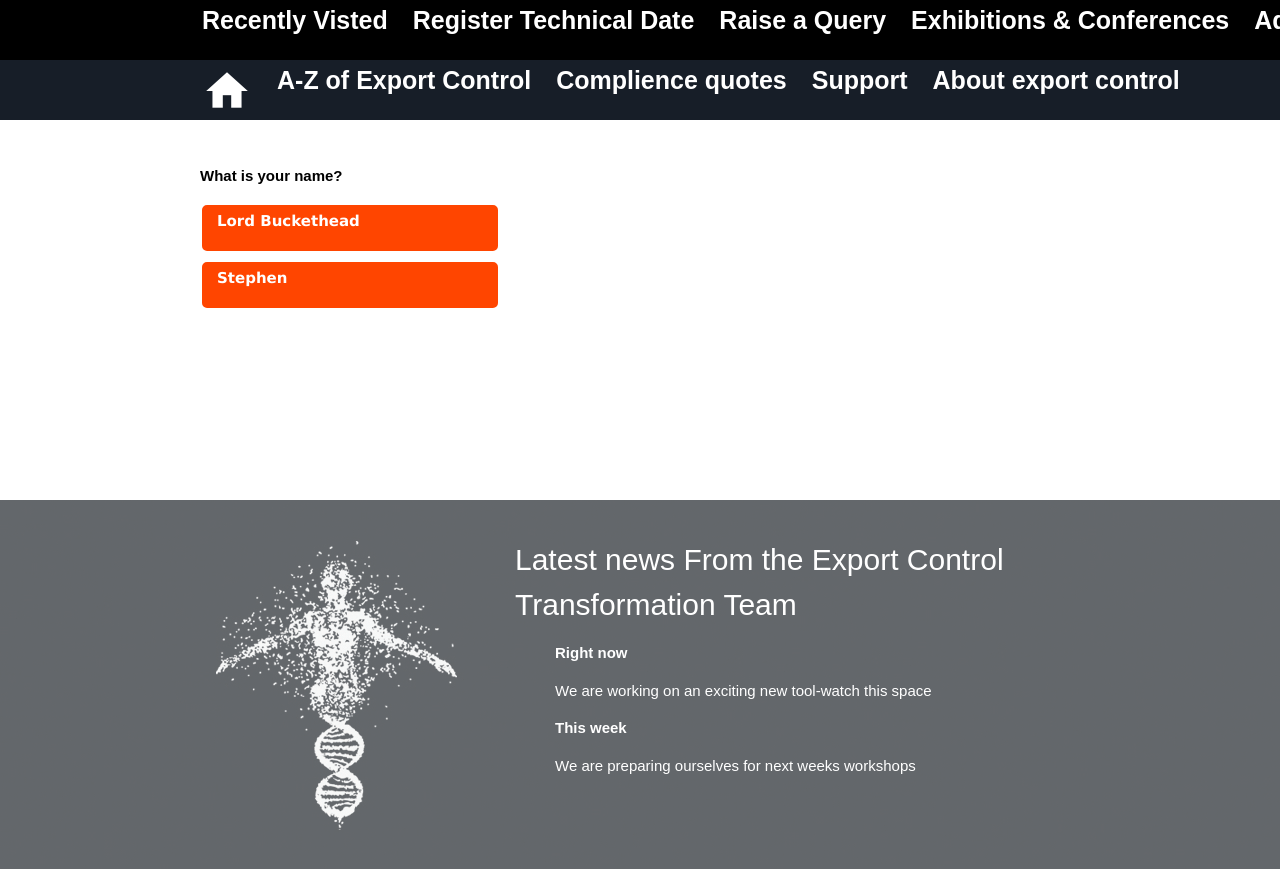
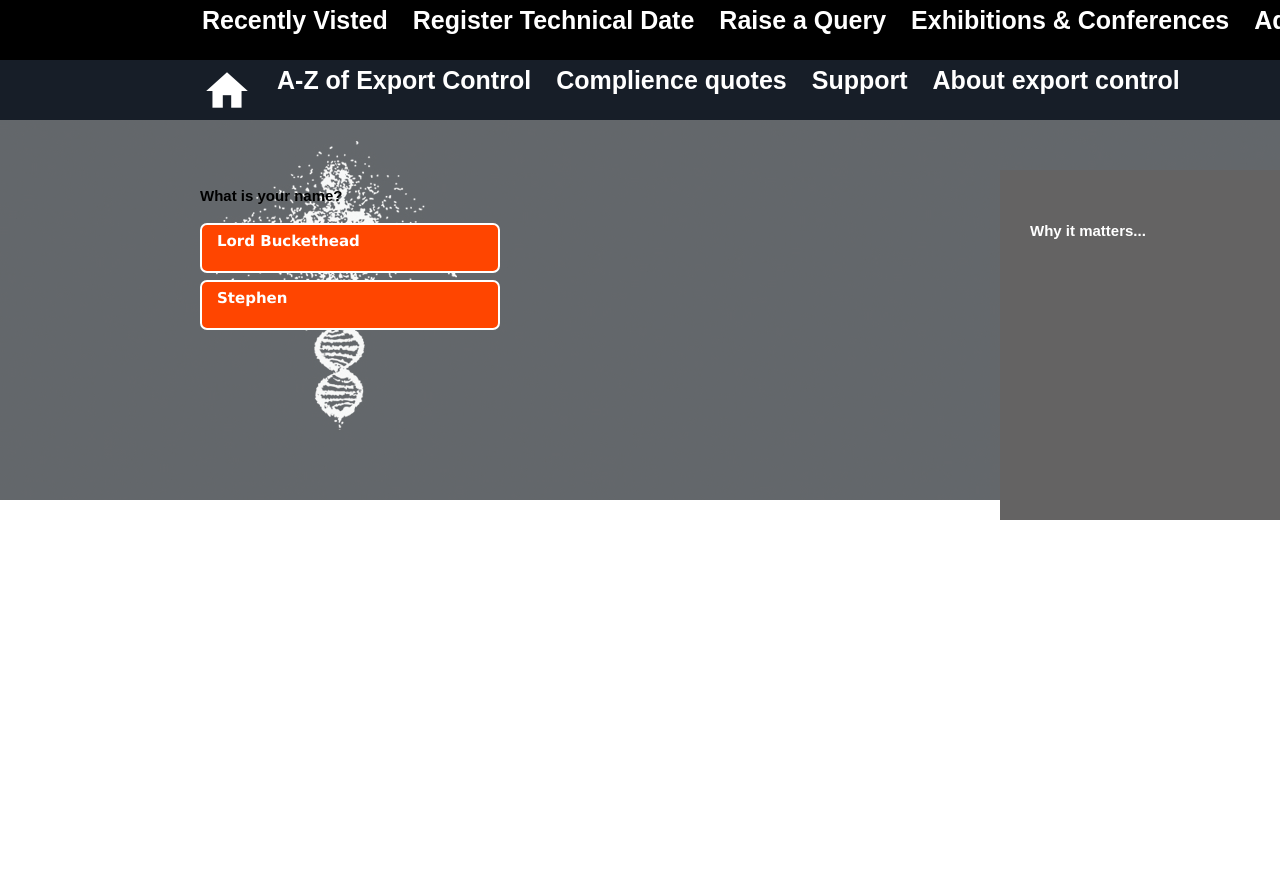
Before and after one commit to Rich-A/PortalPoC, a Jekyll site: the page built from test.markdown, in a window 1280 px wide. Shown: the top 869 px of the page. Built offline with Jekyll 4.4.1, drawn with Linux system fonts in a browser that asks for light colours.

Commit message:
matters box

```diff
--- a/_layouts/question.html
+++ b/_layouts/question.html
@@ -12,7 +12,7 @@
 
         <div class="content">
 
-
+            <div class= "qzone">
         <div class="question_box">
         <p class="question">{{page.question}}</p>
         </div>
@@ -28,6 +28,14 @@
     </div>
 
 
+    <div class= "mzone">
+
+
+        <p class= "matters">Why it matters...</p>
+        <p class= "info">{{page.information}}</p>
+
+    </div>
+</div>
 
 
 
--- a/css/question.css
+++ b/css/question.css
@@ -1,9 +1,34 @@
 body { padding: 0; margin: 0; width: 100%; height: 100% }
 
 .content{
+    display: flex;
+    float: left;
+    clear: both;
     height: 400px;
     margin-left: 200px;
     padding-top: 50px;
+
+}
+
+.qzone{
+    width: 800px;
+}
+
+.mzone{
+    width:500px;
+    background-color: rgb(100, 99, 99);
+    font-weight: bold;
+    font-family: arial;
+    color: white;
+    padding-left: 30px;
+}
+
+.matters{
+   margin-top: 50px
+}
+
+.info{
+    margin-top:30px;
 
 }
 
```
